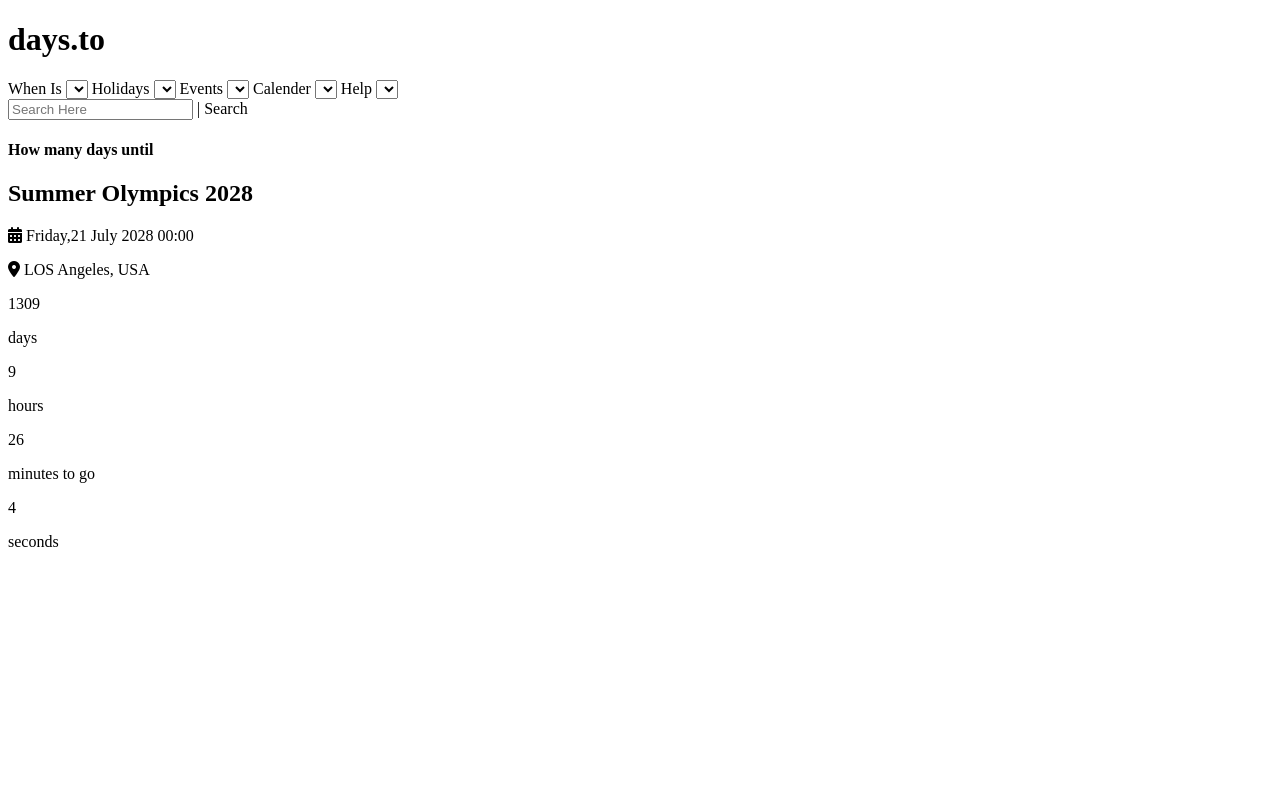
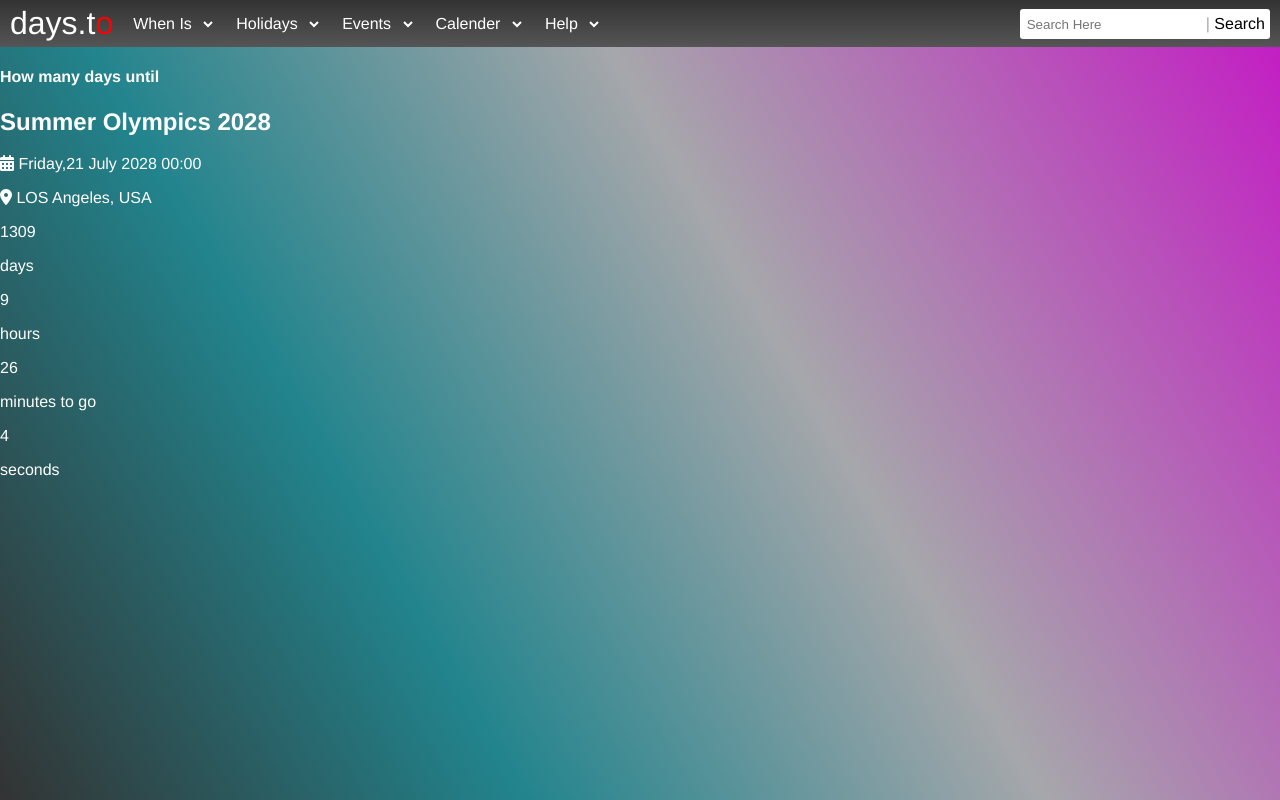
Before and after one commit to gptshubham/Olympic_2028_Timer, a plain HTML site: page index.html in a window 1280 px wide. Drawn offline with Linux system fonts and the light colour scheme.

Commit message:
header styles added

```diff
--- a/index.html
+++ b/index.html
@@ -9,31 +9,31 @@
       href="https://cdnjs.cloudflare.com/ajax/libs/font-awesome/6.0.0/css/all.min.css"
     />
   </head>
-  <body>
+  <body id="first">
     <header id="head">
-      <h1 id="logo">days.to</h1>
-      <nav id="dropdown">
-        <label for="when">When Is</label>
-        <select name="when" id="when">
-          <option value=""></option>
-        </select>
-        <label for="holidays">Holidays</label>
-        <select name="holidays" id="holidays">
-          <option value=""></option>
-        </select>
-        <label for="events">Events</label>
-        <select name="events" id="events">
-          <option value=""></option>
-        </select>
-        <label for="calender">Calender</label>
-        <select name="calender" id="calender">
-          <option value=""></option>
-        </select>
-        <label for="help">Help</label>
-        <select name="help" id="help">
-          <option value=""></option>
-        </select>
-      </nav>
+      <div>
+        <h1 id="logo">days.t<span id="logo-o">o</span></h1>
+        <div class="drop">
+          <label for="when">When Is</label>
+          <select name="when" id="when"></select>
+        </div>
+        <div class="drop">
+          <label for="holidays">Holidays</label>
+          <select name="holidays" id="holidays"></select>
+        </div>
+        <div class="drop">
+          <label for="events">Events</label>
+          <select name="events" id="events"></select>
+        </div>
+        <div class="drop">
+          <label for="calender">Calender</label>
+          <select name="calender" id="calender"></select>
+        </div>
+        <div class="drop">
+          <label for="help">Help</label>
+          <select name="help" id="help"></select>
+        </div>
+      </div>
       <div id="search-box">
         <label for="search">
           <input
@@ -41,8 +41,7 @@
             id="search"
             name="search"
             placeholder="Search Here"
-          />
-          | Search
+          /><span id="search-box-line">|</span> Search
         </label>
       </div>
     </header>
--- a/script.js
+++ b/script.js
@@ -27,3 +27,67 @@ function displayTime() {
 }
 
 setInterval(displayTime, 1000);
+
+// Styling the page using DOM Manipulation
+
+// body styles
+const body = document.body;
+body.style.color = 'white';
+body.style.margin = '0';
+body.style.height = '100vh';
+body.style.fontFamily = 'helvetica, sans-serif';
+body.style.background =
+  'linear-gradient(60deg, #333 0%,rgb(34, 132, 141) 30%,rgb(166, 167, 171) 60%,rgb(196, 25, 196) 100%)';
+
+// header styles
+const header = document.querySelector('#head');
+header.style.display = 'flex';
+header.style.justifyContent = 'space-between';
+header.style.alignItems = 'center';
+header.style.padding = '5px 10px';
+header.style.background = 'linear-gradient(to bottom, #333, #555)';
+
+// search bar styles
+const searchBox = document.querySelector('#search-box');
+searchBox.style.backgroundColor = 'white';
+searchBox.style.color = 'black';
+searchBox.style.padding = '5px';
+searchBox.style.borderRadius = '3px';
+searchBox.style.height = '20px';
+
+const inputTag = document.querySelector('input');
+inputTag.style.border = 'none';
+inputTag.style.height = '20px';
+
+const searchBoxLine = document.querySelector('#search-box-line');
+searchBoxLine.style.color = 'rgb(166, 167, 171)';
+
+// first div styles
+const firstDiv = document.querySelector('div');
+firstDiv.style.display = 'flex';
+firstDiv.style.justifyContent = 'center';
+firstDiv.style.alignItems = 'center';
+
+// logo styles
+const logo = document.querySelector('#logo');
+logo.style.margin = '0';
+logo.style.fontWeight = '100';
+
+const lastLetterOfLogo = document.querySelector('#logo-o');
+lastLetterOfLogo.style.color = 'red';
+
+// dropdown styles
+
+const dropdown = document.querySelectorAll('.drop');
+
+for (let item of dropdown) {
+  item.style.paddingLeft = '20px';
+}
+
+const selections = document.querySelectorAll('select');
+
+for (let option of selections) {
+  option.style.background = 'inherit';
+  option.style.border = 'none';
+  option.style.color = 'white';
+}
```
